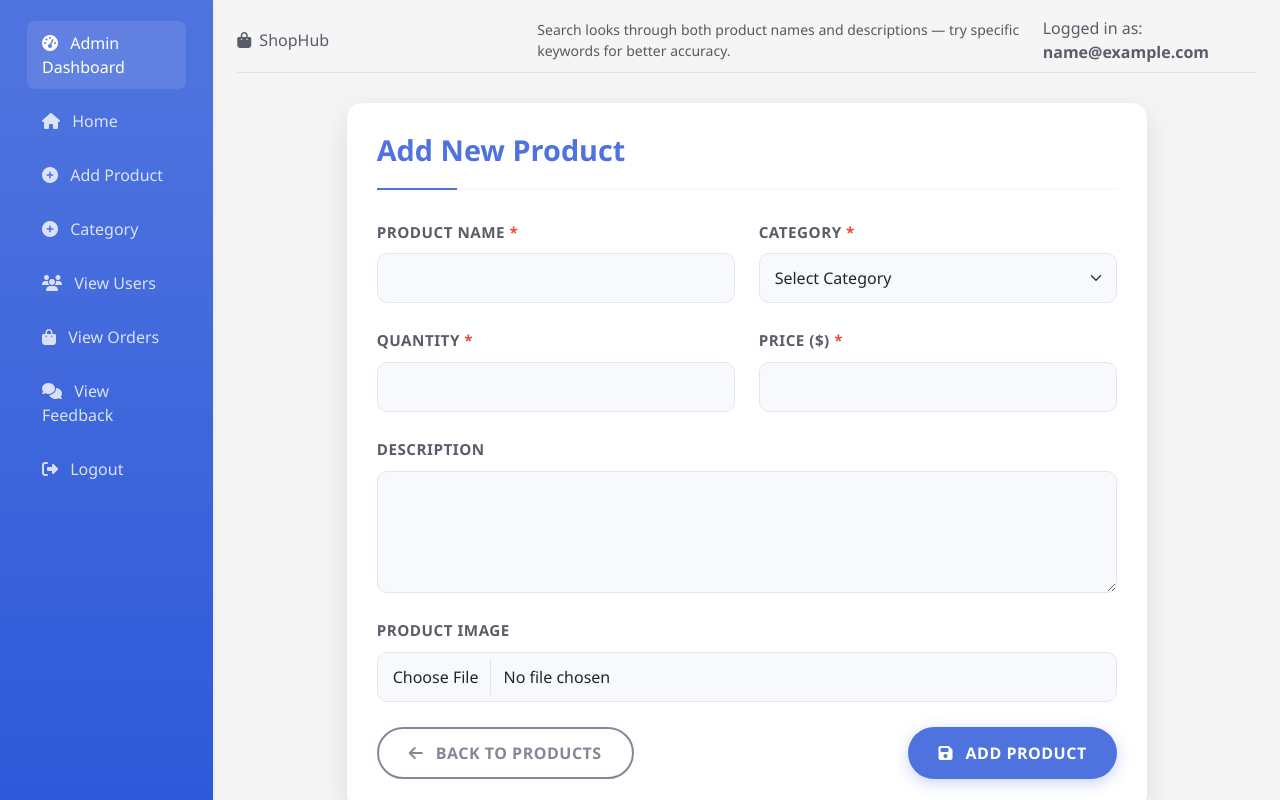
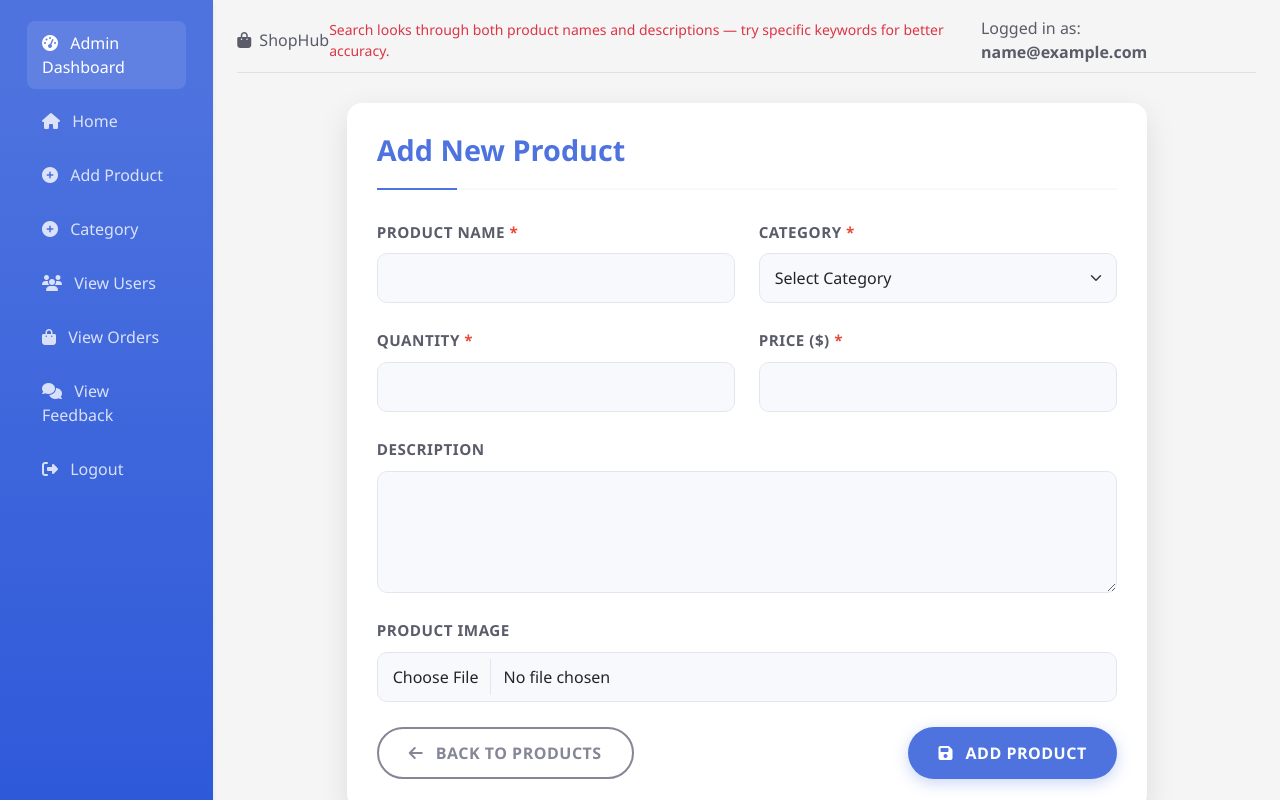
Before and after one commit to mynkagarwal29-star/_ShopHub, a Java web app: page /addForm in a window 1280 px wide. Run offline with Spring Boot 4, a stand-in JSP engine, Linux system fonts and the light colour scheme; a user stored in the database is signed in; tables that the repository leaves empty hold one stand-in row (values such as "Sample post"); some of the project's set-up classes (security, data sources, template engines, error pages and the like) are left out, and stand-ins take their place.

Commit message:
Suggestions

```diff
--- a/ecom/src/main/webapp/WEB-INF/views/addForm.jsp
+++ b/ecom/src/main/webapp/WEB-INF/views/addForm.jsp
@@ -78,12 +78,12 @@ if (currentUser == null || !"admin".equals(currentUser.getRole())) {
                     <button class="btn btn-link d-md-none" type="button" data-bs-toggle="collapse" data-bs-target=".sidebar">
                         <i class="fas fa-bars"></i>
                     </button>
-                    <div class="input-group" style="max-width: 300px;">
+                    <div>
                        <a class="navbar-brand" href="#">
                             <i class="fas fa-shopping-bag me-2"></i>ShopHub
                          </a>
                     </div>
-                    <small class="text-muted">
+                    <small class="text-danger">
 				  Search looks through both product names and descriptions — try specific keywords for better accuracy.
 				</small>
 
--- a/ecom/src/main/webapp/WEB-INF/views/updateForm.jsp
+++ b/ecom/src/main/webapp/WEB-INF/views/updateForm.jsp
@@ -83,7 +83,7 @@ Account currentUser = (Account) session.getAttribute("currentUser");
                             <i class="fas fa-shopping-bag me-2"></i>ShopHub
                          </a>
                     </div>
-                    <small class="text-muted">
+                    <small class="text-danger">
 				  Search looks through both product names and descriptions — try specific keywords for better accuracy.
 				</small>
 
```
Lines whose indentation alone changed are shown as unchanged.
